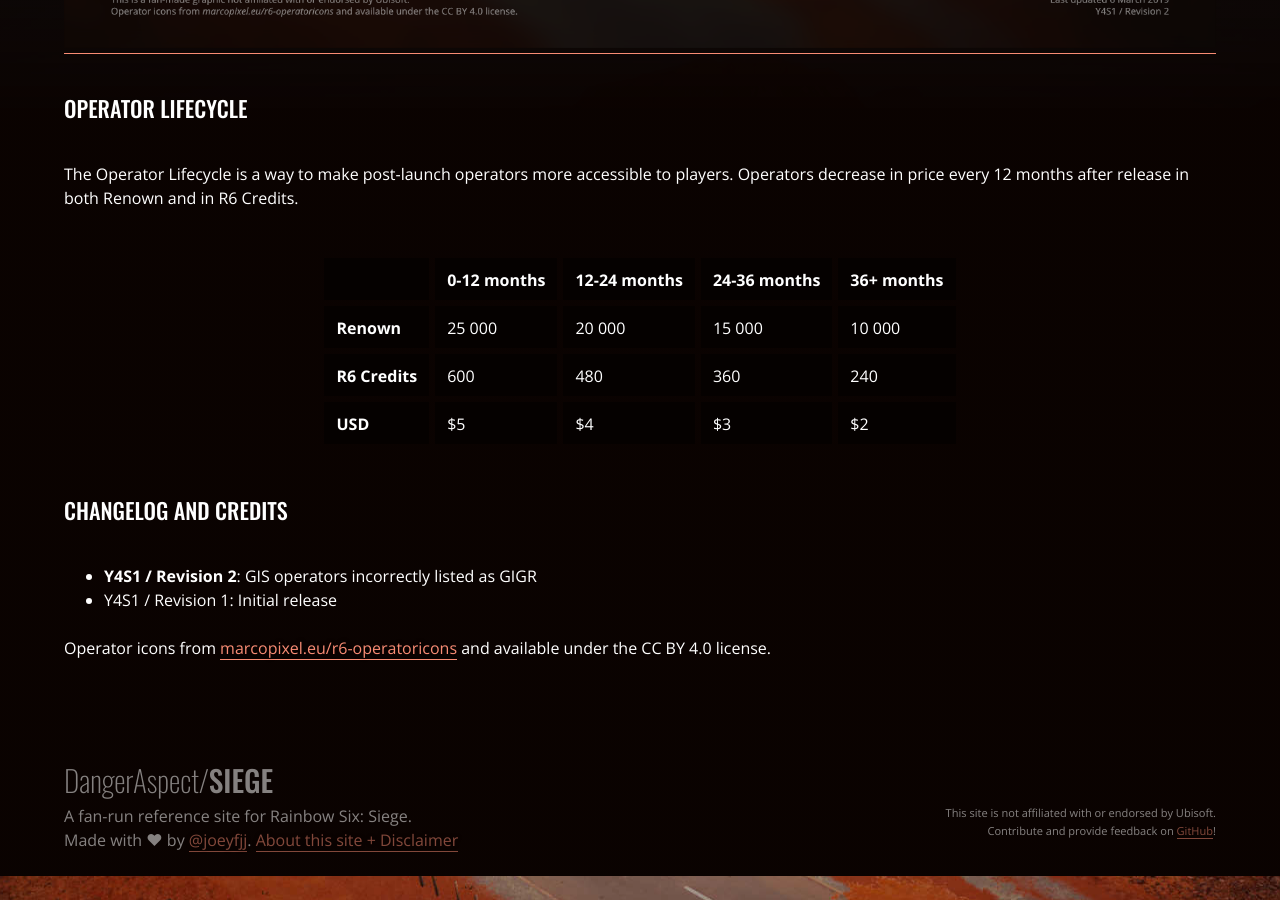
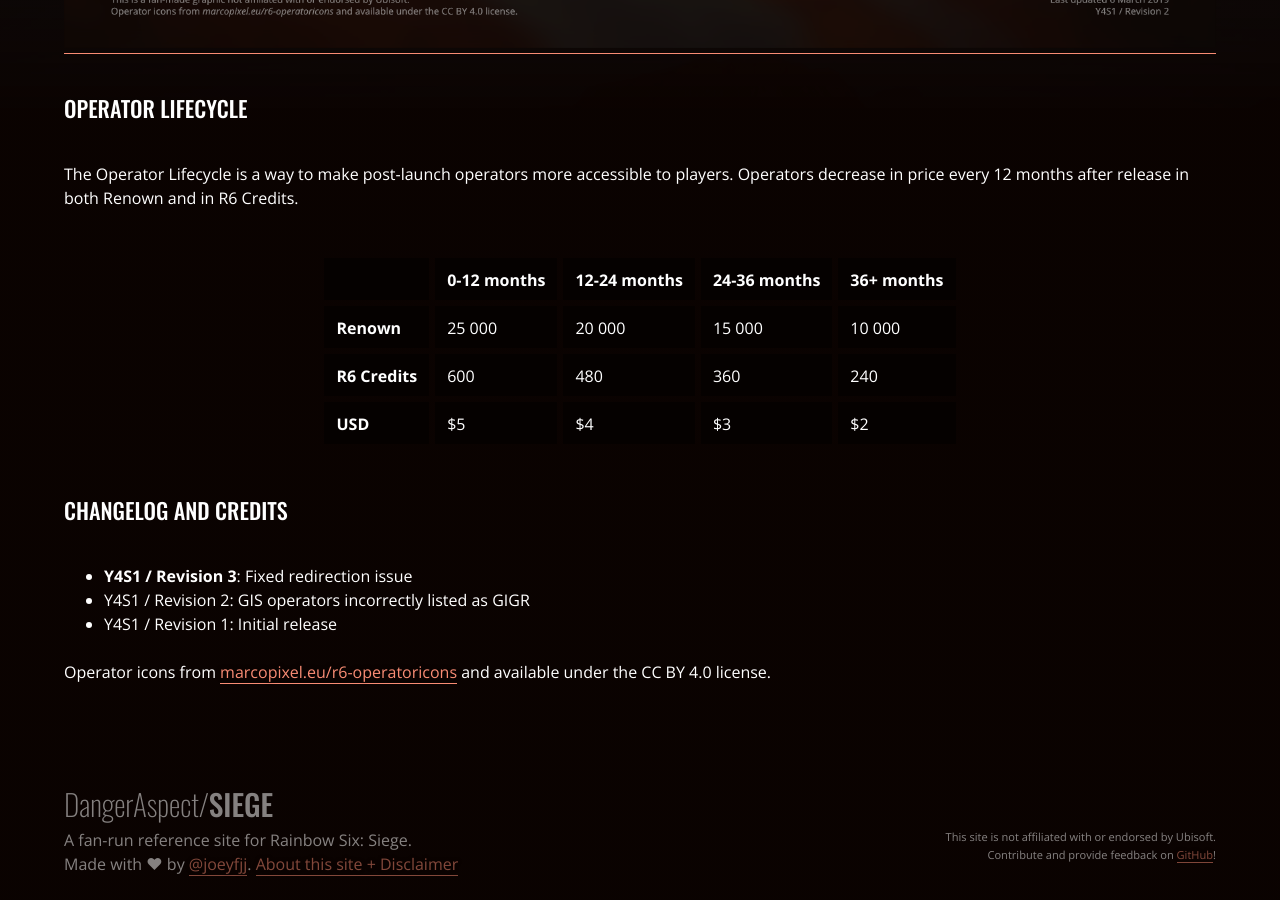
Before and after one commit to DangerAspect/siege, a Jekyll site: the page built from pages/operator-prices.md, in a window 1280 px wide and 900 px high, scrolled down 1038 px. Built offline with Jekyll 4.4.1, drawn with Linux system fonts in a browser that asks for light colours.

Commit message:
fixed redirection issue

```diff
--- a/pages/operator-prices.md
+++ b/pages/operator-prices.md
@@ -23,7 +23,8 @@ The Operator Lifecycle is a way to make post-launch operators more accessible to
 
 ### Changelog and credits
 
-* **Y4S1 / Revision 2**: GIS operators incorrectly listed as GIGR
+* **Y4S1 / Revision 3**: Fixed redirection issue
+* Y4S1 / Revision 2: GIS operators incorrectly listed as GIGR
 * Y4S1 / Revision 1: Initial release
 
-Operator icons from [marcopixel.eu/r6-operatoricons](htt[s://marcopixel.eu/r6-operatoricons]) and available under the CC BY 4.0 license.
+Operator icons from [marcopixel.eu/r6-operatoricons](https://marcopixel.eu/r6-operatoricons/) and available under the CC BY 4.0 license.
```
